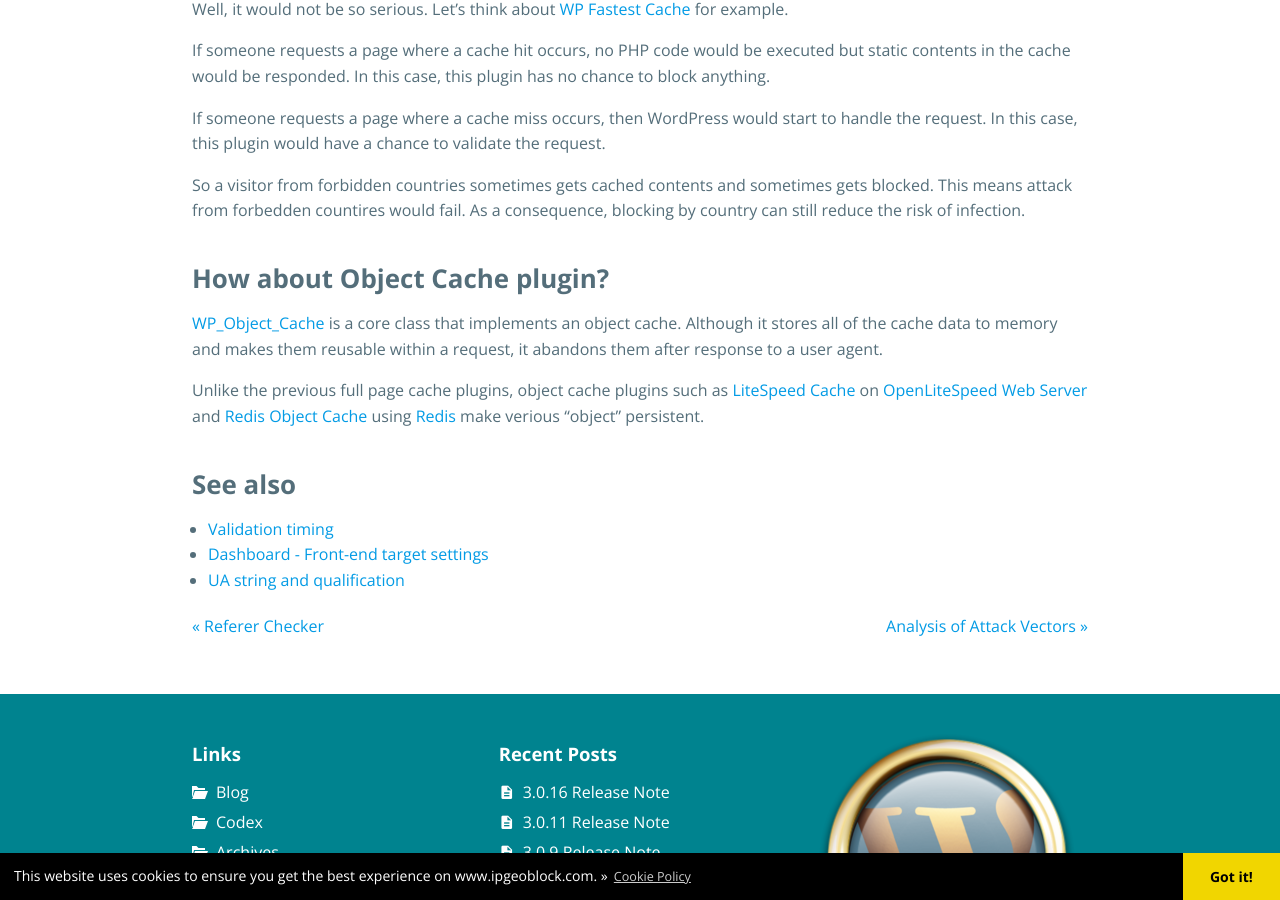
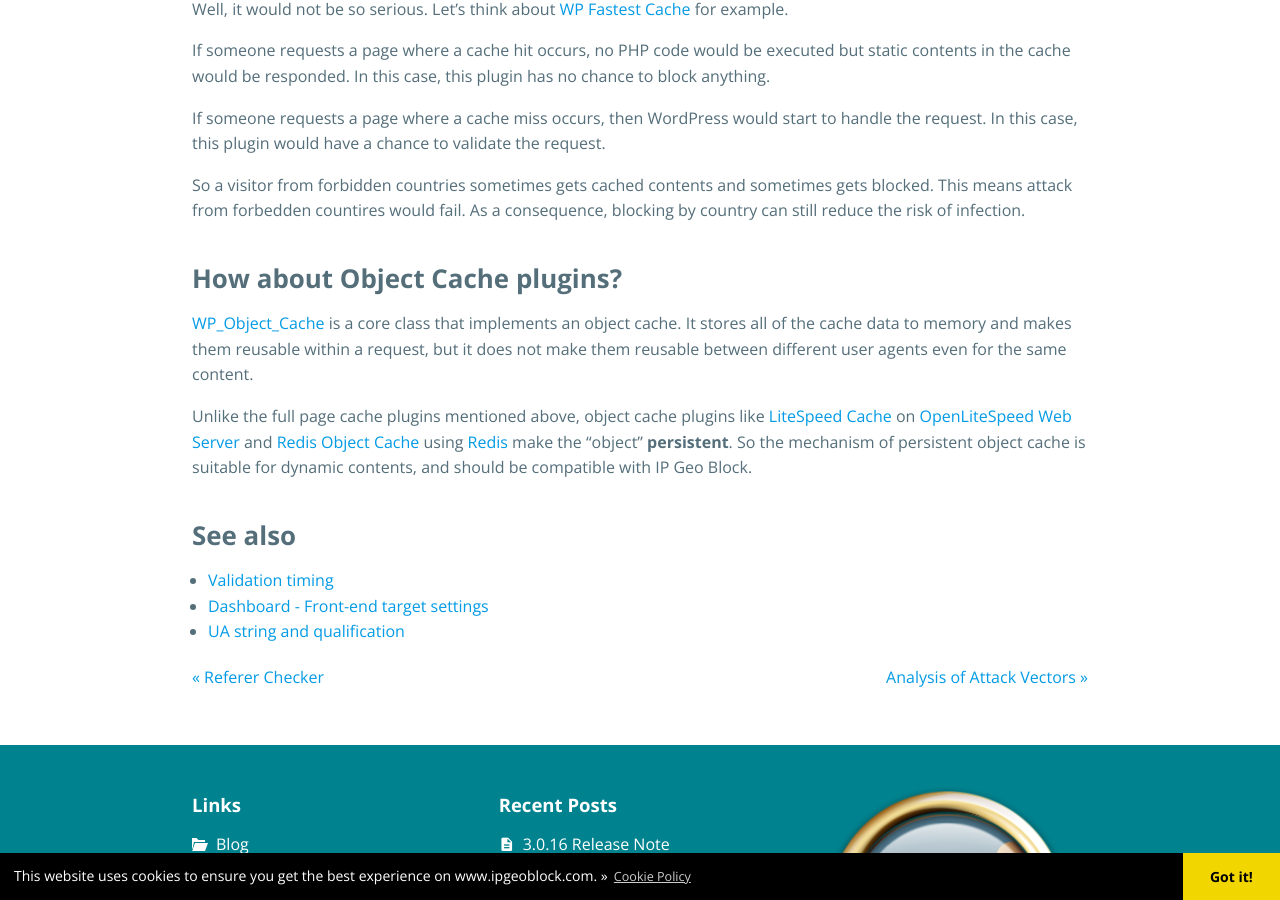
Before and after one commit to tokkonopapa/WordPress-IP-Geo-Block, a Jekyll site: the page built from _codex/03. Features and performance/08. Caching plugin/living-with-caching-plugin.md, in a window 1280 px wide and 900 px high, scrolled down 4508 px. Built offline with Jekyll 4.4.1, drawn with Linux system fonts in a browser that asks for light colours; some web fonts are replaced.

Commit message:
Add object cache.

```diff
--- a/_codex/03. Features and performance/08. Caching plugin/living-with-caching-plugin.md
+++ b/_codex/03. Features and performance/08. Caching plugin/living-with-caching-plugin.md
@@ -139,16 +139,18 @@
 sometimes gets blocked. This means attack from forbedden countires would fail.
 As a consequence, blocking by country can still reduce the risk of infection.
 
-### How about Object Cache plugin? ###
+### How about Object Cache plugins? ###
 
 [WP_Object_Cache][ObjectCache] is a core class that implements an object cache.
-Although it stores all of the cache data to memory and makes them reusable
-within a request, it abandons them after response to a user agent.
+It stores all of the cache data to memory and makes them reusable within a
+request, but it does not make them reusable between different user agents even
+for the same content.
 
-Unlike the previous full page cache plugins, object cache plugins such as
+Unlike the full page cache plugins mentioned above, object cache plugins like
 [LiteSpeed Cache][LiteSpeed] on [OpenLiteSpeed Web Server][OpenLiteSpeed] and
-[Redis Object Cache][RedisCache] using [Redis][Redis] make verious "object"
-persistent.
+[Redis Object Cache][RedisCache] using [Redis][Redis] make the "object"
+__persistent__. So the mechanism of persistent object cache is suitable for
+dynamic contents, and should be compatible with IP Geo Block.
 
 ### See also ###
 
```
